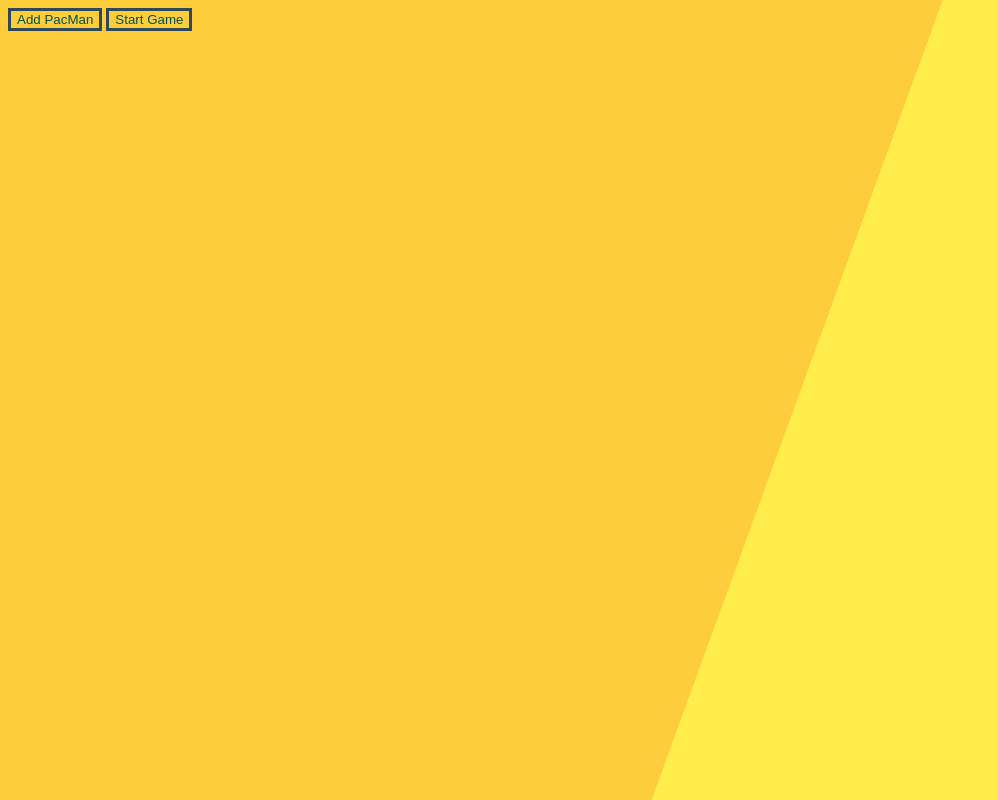
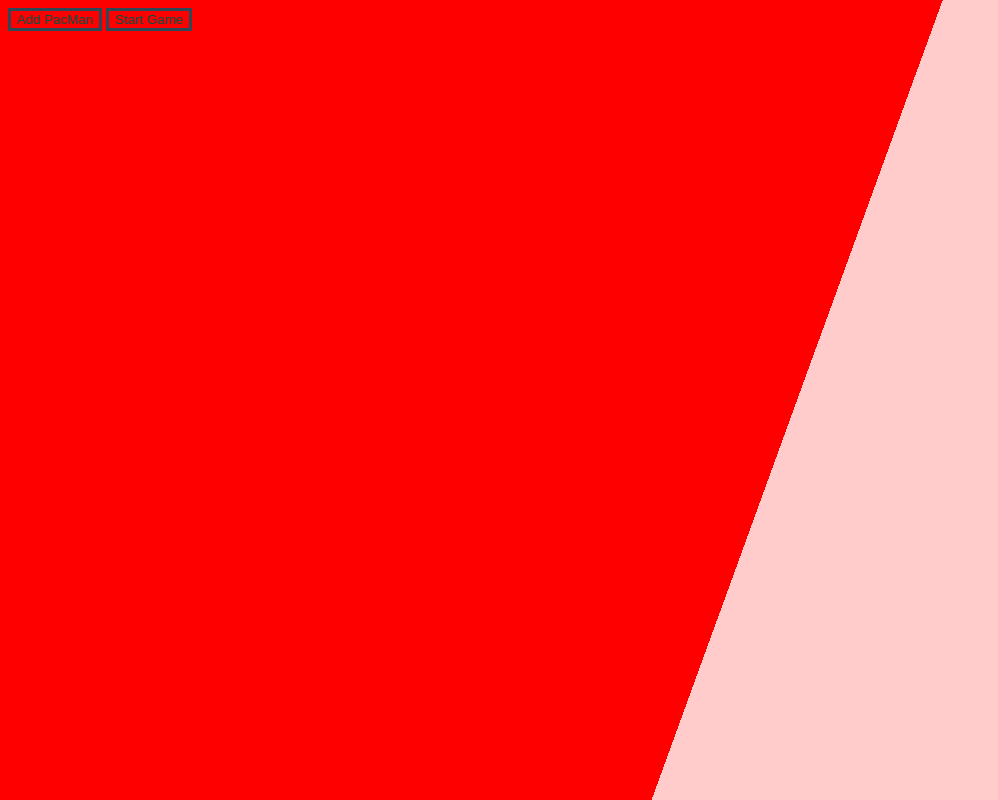
Before and after one commit to MikeCHackett/Pacman, a plain HTML site: page index.html in a window 1280 px wide. Shown: the whole page, without its empty margins (0-998 px from the left). Drawn offline with Linux system fonts and the light colour scheme.

Commit message:
Update styles.css

```diff
--- a/styles.css
+++ b/styles.css
@@ -1,6 +1,6 @@
 body {
-    background-color: #ff0000;
-    background: linear-gradient(110deg, #fdcd3b 60%, #ffed4b 60%);
+    background-color: #ffed4b;
+    background: linear-gradient(110deg, #ff0000 60%, #ffcccb 60%);
 }
 
 .button {
```
